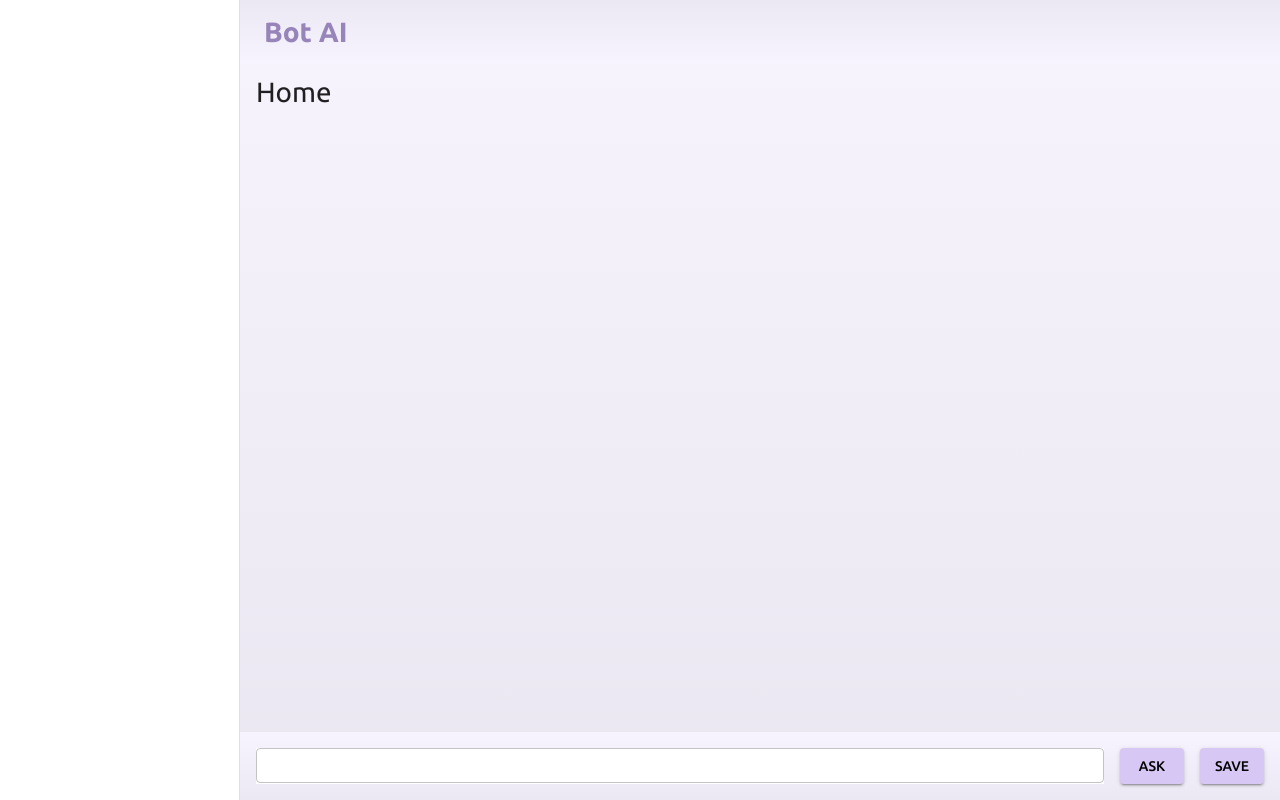
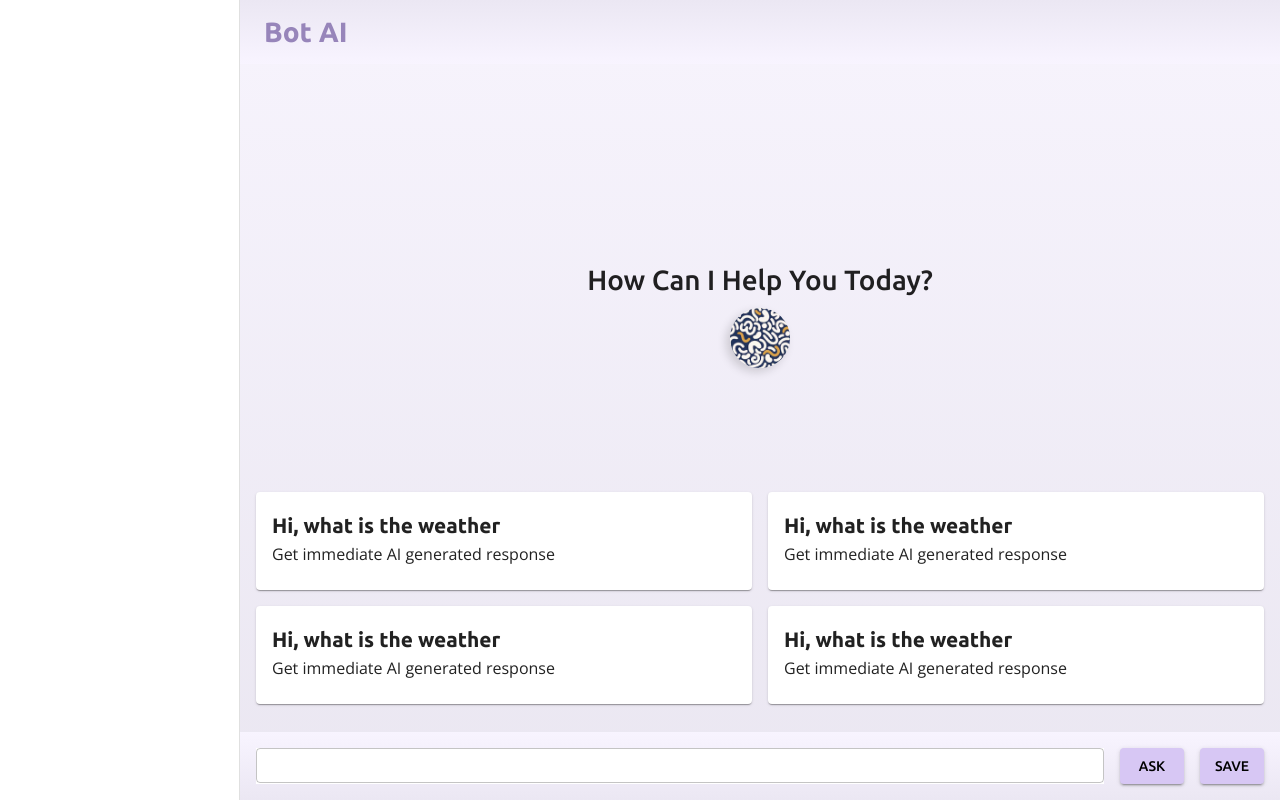
Before and after one commit to AshuJojo/bot-ai, a React (Vite) app: page / in a window 1280 px wide. Built offline with nearby package versions, Linux system fonts and the light colour scheme.

Commit message:
SuggestionCard UI implemented

```diff
--- a/src/App.jsx
+++ b/src/App.jsx
@@ -11,6 +11,7 @@ function App() {
         <Box sx={{
           display: 'flex',
           flexDirection: 'column',
+          minHeight: '90vh'
         }}>
           <Home />
           <QueryForm />
--- /dev/null
+++ b/src/components/SuggestionCard/SuggestionCard.jsx
@@ -0,0 +1,14 @@
+import { Card, CardContent, Typography } from "@mui/material"
+
+const SuggestionCard = () => {
+    return (
+        <Card>
+            <CardContent>
+                <Typography variant="h4" fontWeight={700}>Hi, what is the weather</Typography>
+                <Typography variant="body1">Get immediate AI generated response</Typography>
+            </CardContent>
+        </Card>
+    )
+}
+
+export default SuggestionCard
--- a/src/pages/Home.jsx
+++ b/src/pages/Home.jsx
@@ -1,9 +1,47 @@
-import { Stack, Typography } from "@mui/material"
+import { Avatar, Box, Stack, Typography } from "@mui/material"
+import Grid from "@mui/material/Grid2"
+import Logo from '../assets/images/soul-avatar.png'
+import SuggestionCard from "../components/SuggestionCard/SuggestionCard"
 
 const Home = () => {
   return (
-    <Stack sx={{mx: 2}}>
-      <Typography variant="h2">Home</Typography>
+    <Stack spacing={2} sx={{ mx: 2, my: 10, flexGrow: 1 }}>
+      <Box sx={{
+        flexGrow: 1,
+        display: 'flex',
+        flexDirection: 'column',
+        justifyContent: 'center',
+        alignItems: 'center'
+      }}>
+        <Typography
+          variant="h2"
+          fontWeight={500}
+          textAlign='center'
+        >
+          How Can I Help You Today?
+        </Typography>
+        <Avatar alt="Soul AI Logo" src={Logo}
+          sx={{
+            width: 60,
+            height: 60,
+            boxShadow: '-4px 4px 10px 0px #00000026',
+          }}
+        />
+      </Box>
+      <Grid container spacing={2}>
+        <Grid size={{xs: 12, md: 6}}>
+          <SuggestionCard />
+        </Grid>
+        <Grid size={{xs: 12, md: 6}}>
+          <SuggestionCard />
+        </Grid>
+        <Grid size={{xs: 12, md: 6}}>
+          <SuggestionCard />
+        </Grid>
+        <Grid size={{xs: 12, md: 6}}>
+          <SuggestionCard />
+        </Grid>
+      </Grid>
     </Stack>
   )
 }
--- a/src/theme.js
+++ b/src/theme.js
@@ -29,11 +29,24 @@ const theme = createTheme({
             fontSize: '24px',
             lineHeight: 1.724,
         },
+        h4: {
+            fontSize: '20px',
+            lineHeight: 1.724,
+        },
         body1: {
             fontFamily: 'Open Sans',
             fontSize: '16px',
             lineHeight: 1.362,
         }
+    },
+    breakpoints: {
+        values: {
+            xs: 0,
+            sm: 600,
+            md: 900,
+            lg: 1200,
+            xl: 1536,
+        },
     }
 });
 
```
